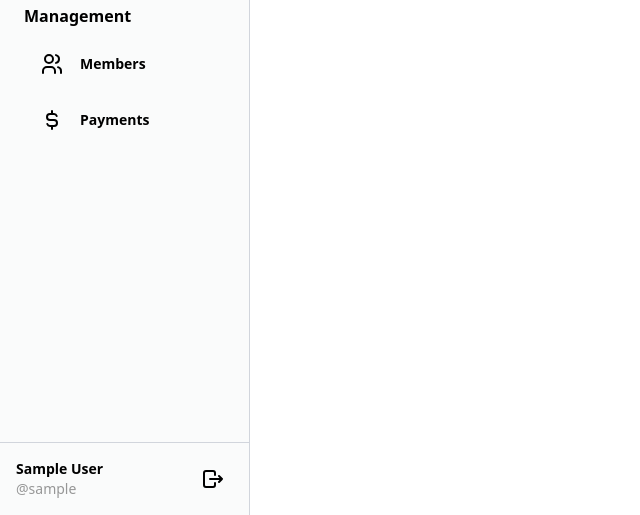
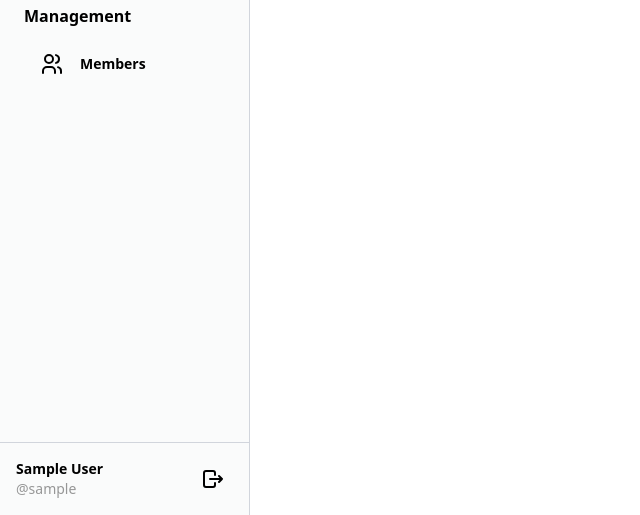
Before and after one commit to DarkMalk/django-gestion-biblioteca, a Django app: page / in a window 1280 px wide. Shown: the part 285-800 px from the top of the page, without its empty margins (0-640 px from the left). Run offline with Django 5.2, Linux system fonts and the light colour scheme; the visitor is signed in with stand-in values (Sample User, id 1); data that the repository does not hold is empty.

Commit message:
Remove payments link from the sidebar navigation

```diff
--- a/app/templates/components/aside.html
+++ b/app/templates/components/aside.html
@@ -40,12 +40,6 @@
             {% include "icons/users.html" %}
             Members
           </a>
-          <a href="#"
-             rel="noopener noreferrer"
-             class="w-full p-4 hover:bg-black/10 rounded flex justify-start items-center gap-4 text-sm font-semibold">
-            {% include "icons/dolar.html" %}
-            Payments
-          </a>
         </div>
       {% endif %}
     </nav>
```
